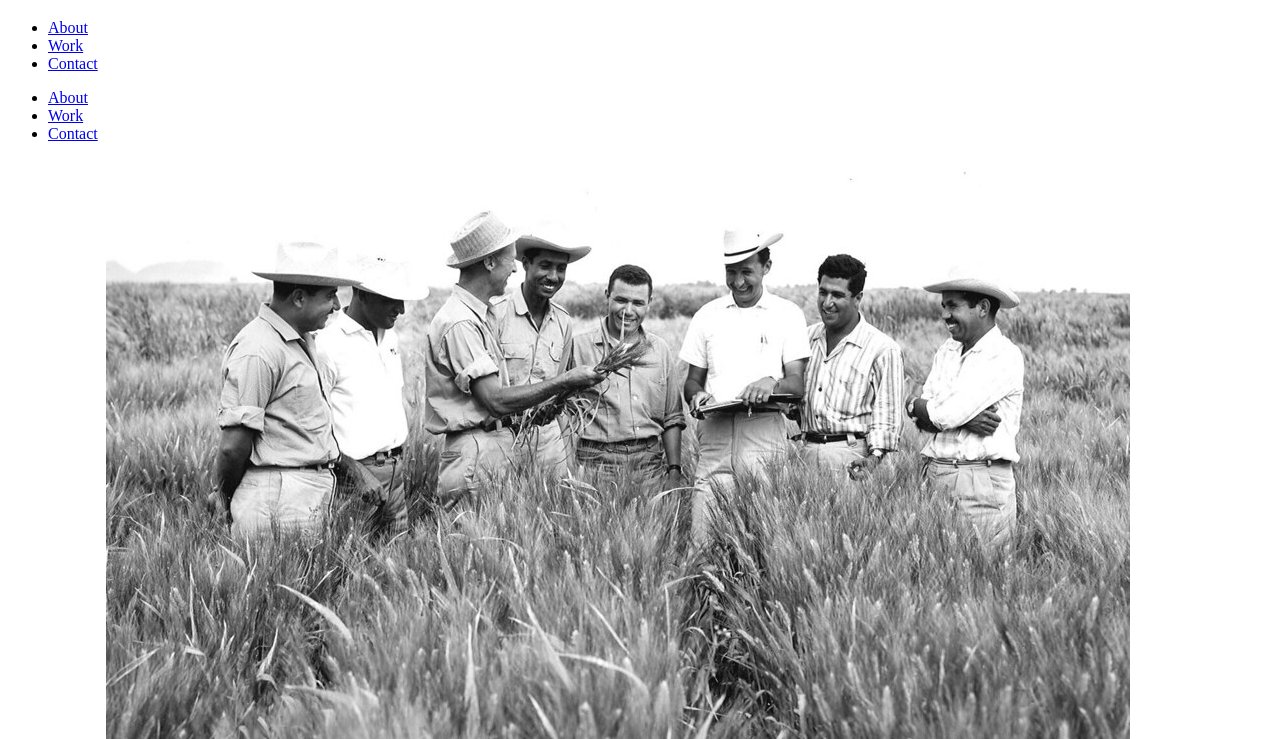
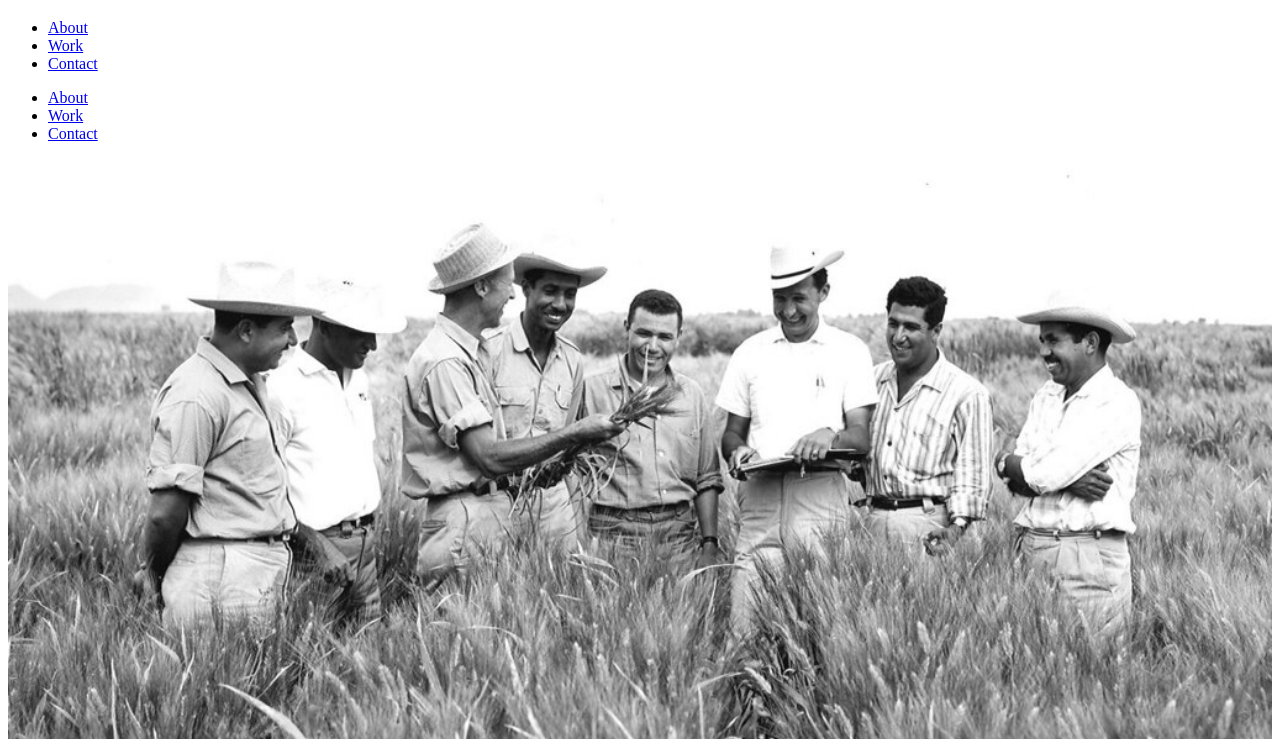
Before and after one commit to RudoChitsa/Penka-Rudo, a plain HTML site: page index.html in a window 1280 px wide. Shown: the part 61-800 px from the top of the page. Drawn offline with Linux system fonts and the light colour scheme.

Commit message:
added 04 elements

```diff
--- a/index.html
+++ b/index.html
@@ -4,6 +4,14 @@
     <meta charset="UTF-8">
     <title>Fork Me! FCC: Test Suite Template</title>
     <link rel="stylesheet" href="css/style.css">
+  <style>
+    .responsive {
+      width: 100%;
+      height: auto;
+      max-width: 100%;
+      display: block;
+    }
+  </style>
   </head>
 
   <body>
@@ -16,22 +24,23 @@
       <li><a href="#projects">Work</a></li>
       <li><a href="#">Contact</a></li>
     </ul>
-  </nav>     <div<nav id="navbar">
+  </nav>
+ <nav id="navbar">
     <ul class="nav-list">
       <li><a href="#welcome-section">About</a></li>
       <li><a href="#projects">Work</a></li>
       <li><a href="#">Contact</a></li>
     </ul>
-  </nav> id="img-div">
+  </nav>
+   <div id="img-div">
         <img  src="images/doctor.jpg" id="image" class="responsive">
         <p id="img-caption">The late doctor and his friends in the field.</p>
         <p id="tribute-info">
           Here's a time line of Dr. Borlaug's life:
-
+        </p>
+     <a href="#link" target="_blank" id="tribute-link"></a>
       </div>
-
     </div>
-
     <script src="https://cdn.freecodecamp.org/testable-projects-fcc/v1/bundle.js"></script>
 
     <!--
```
